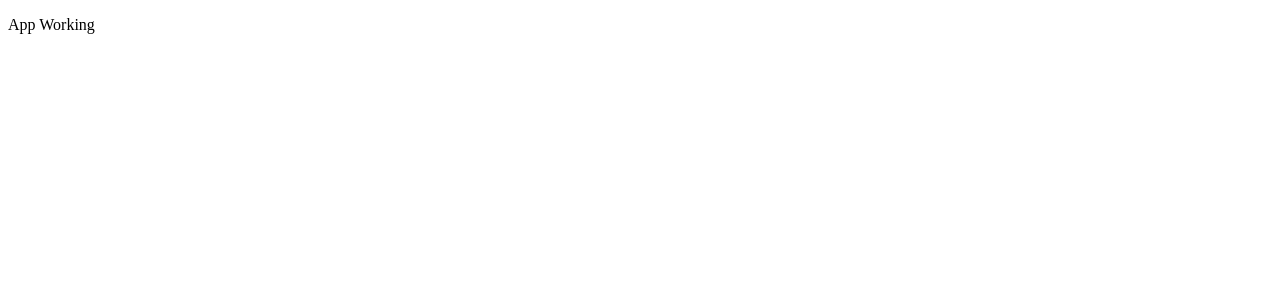
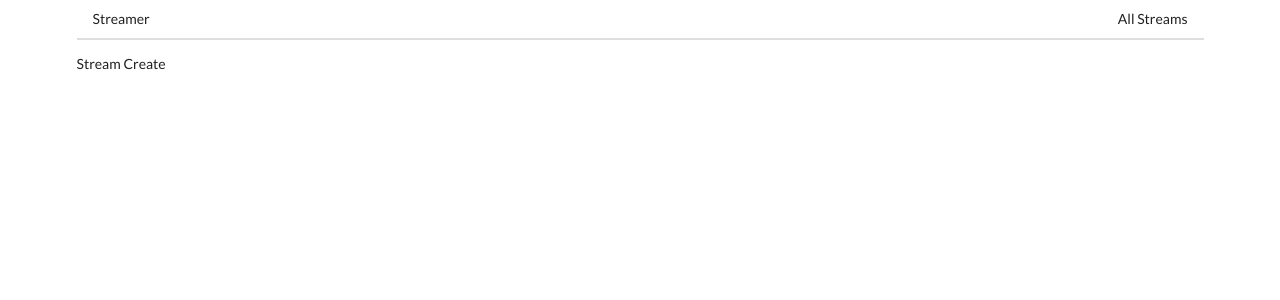
Before and after one commit to RJDulac/Video-Streaming-Client, a React (Create React App) app: page /#/streams/new in a window 1280 px wide. Shown: the top 300 px of the page. Built offline with nearby package versions, Linux system fonts and the light colour scheme.

Commit message:
stream components created and setup with router

```diff
--- a/public/index.html
+++ b/public/index.html
@@ -1,14 +1,13 @@
 <!DOCTYPE html>
 <html lang="en">
+
 <head>
   <meta charset="utf-8" />
   <link rel="icon" href="%PUBLIC_URL%/favicon.ico" />
   <meta name="viewport" content="width=device-width, initial-scale=1" />
   <meta name="theme-color" content="#000000" />
-    <meta
-      name="description"
-      content="Web site created using create-react-app"
-    />
+  <meta name="description" content="Web site created using create-react-app" />
+  <link rel="stylesheet" href="https://cdnjs.cloudflare.com/ajax/libs/semantic-ui/2.4.1/semantic.min.css">
   <link rel="apple-touch-icon" href="%PUBLIC_URL%/logo192.png" />
   <!--
       manifest.json provides metadata used when your web app is installed on a
@@ -26,6 +25,7 @@
     -->
   <title>React App</title>
 </head>
+
 <body>
   <noscript>You need to enable JavaScript to run this app.</noscript>
   <div id="root"></div>
@@ -40,4 +40,5 @@
       To create a production bundle, use `npm run build` or `yarn build`.
     -->
 </body>
+
 </html>
--- a/src/components/App.js
+++ b/src/components/App.js
@@ -1,9 +1,28 @@
 import React from "react";
+
+import { HashRouter, Route } from "react-router-dom";
+
+import StreamList from "./streams/StreamCreate";
+import StreamDelete from "./streams/StreamDelete";
+import StreamCreate from "./streams/StreamCreate";
+import StreamEdit from "./streams/StreamEdit";
+import StreamShow from "./streams/StreamShow";
+
+import Header from "./Header";
 
 const App = () => {
   return (
-    <div>
-      <p>App Working</p>
+    <div className="ui container">
+      <HashRouter>
+        <div>
+          <Header />
+          <Route path="/" exact component={StreamList} />
+          <Route path="/streams/new" exact component={StreamCreate} />
+          <Route path="/streams/edit" exact component={StreamEdit} />
+          <Route path="/streams/delete" exact component={StreamDelete} />
+          <Route path="/streams/show" exact component={StreamShow} />
+        </div>
+      </HashRouter>
     </div>
   );
 };
--- /dev/null
+++ b/src/components/Header.js
@@ -0,0 +1,19 @@
+import React from "react";
+import { Link } from "react-router-dom";
+
+const Header = () => {
+  return (
+    <div className="ui secondary pointing menu">
+      <Link to="/" className="item">
+        Streamer
+      </Link>
+      <div className="right menu">
+        <Link to="/" className="item">
+          All Streams
+        </Link>
+      </div>
+    </div>
+  );
+};
+
+export default Header;
--- /dev/null
+++ b/src/components/streams/StreamCreate.js
@@ -0,0 +1,7 @@
+import React from "react";
+
+const StreamCreate = () => {
+  return <div>Stream Create</div>;
+};
+
+export default StreamCreate;
--- /dev/null
+++ b/src/components/streams/StreamDelete.js
@@ -0,0 +1,7 @@
+import React from "react";
+
+const StreamDelete = () => {
+  return <div>Stream Delete</div>;
+};
+
+export default StreamDelete;
--- /dev/null
+++ b/src/components/streams/StreamEdit.js
@@ -0,0 +1,7 @@
+import React from "react";
+
+const StreamEdit = () => {
+  return <div>Stream Edit</div>;
+};
+
+export default StreamEdit;
--- /dev/null
+++ b/src/components/streams/StreamShow.js
@@ -0,0 +1,7 @@
+import React from "react";
+
+const StreamShow = () => {
+  return <div>Stream Show</div>;
+};
+
+export default StreamShow;
```
Also changed, not shown: src/components/streams/StreamList.js (added, +7 -0 lines). Lines whose indentation alone changed are shown as unchanged.
